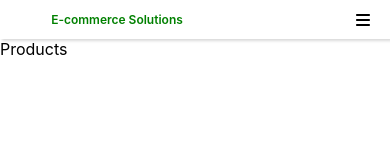
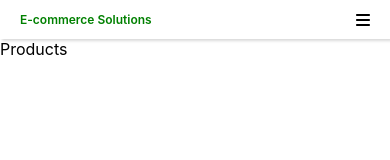
Before and after one commit to anhanaz012/Ecommerce-Solutions, a React (Create React App) app: page /Products in a window 390 px wide. Shown: the top 160 px of the page. Built offline with nearby package versions, Linux system fonts and the light colour scheme; no server answers.

Commit message:
resolved responsiveness Isuue

```diff
--- a/src/components/AppHeader/AppHeader.js
+++ b/src/components/AppHeader/AppHeader.js
@@ -18,7 +18,7 @@ const LeftContainer = styled.div`
   width: 60%;
   justify-content: flex-start;
   @media (max-width: 480px) {
-    justify-content: center;
+    justify-content: flex-start;
     display: flex;
     align-items: center;
   }
@@ -32,7 +32,7 @@ const RightContainer = styled.div`
 const LogoText = styled.p`
   color: green;
   font-size: 1.2em;
-  // margin-left: 20px;
+  margin-left: 20px;
   font-weight: 600;
   @media (max-width: 480px) {
     font-size: 12px;
```
